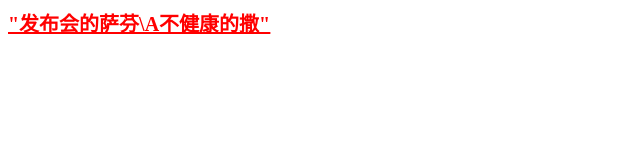
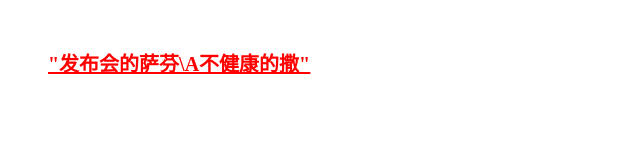
Before and after one commit to liminrui/css-demo1, a website: page index.html in a window 1280 px wide. Shown: the whole page, without its empty margins (0-640 px from the left). Drawn offline with Linux system fonts and the light colour scheme.

Commit message:
添加em和rem的用例

```diff
--- /dev/null
+++ b/css/rem.css
@@ -0,0 +1,13 @@
+:root {
+    font-size: 13px;
+}
+
+div {
+    font-size: 20px;
+    padding: 1em; /*相对于该元素字体大小的倍数*/
+}
+
+/*相对于根节点字体大小的倍数*/
+p {
+    font-size: 2rem;
+}
--- a/index.html
+++ b/index.html
@@ -8,6 +8,7 @@
       /* @import url(./css/style.css); */
       @import url(./css/triangle.css);
       @import url(./css/inherit.css);
+      @import url(./css/rem.css);
     </style>
   </head>
   <body>
```
